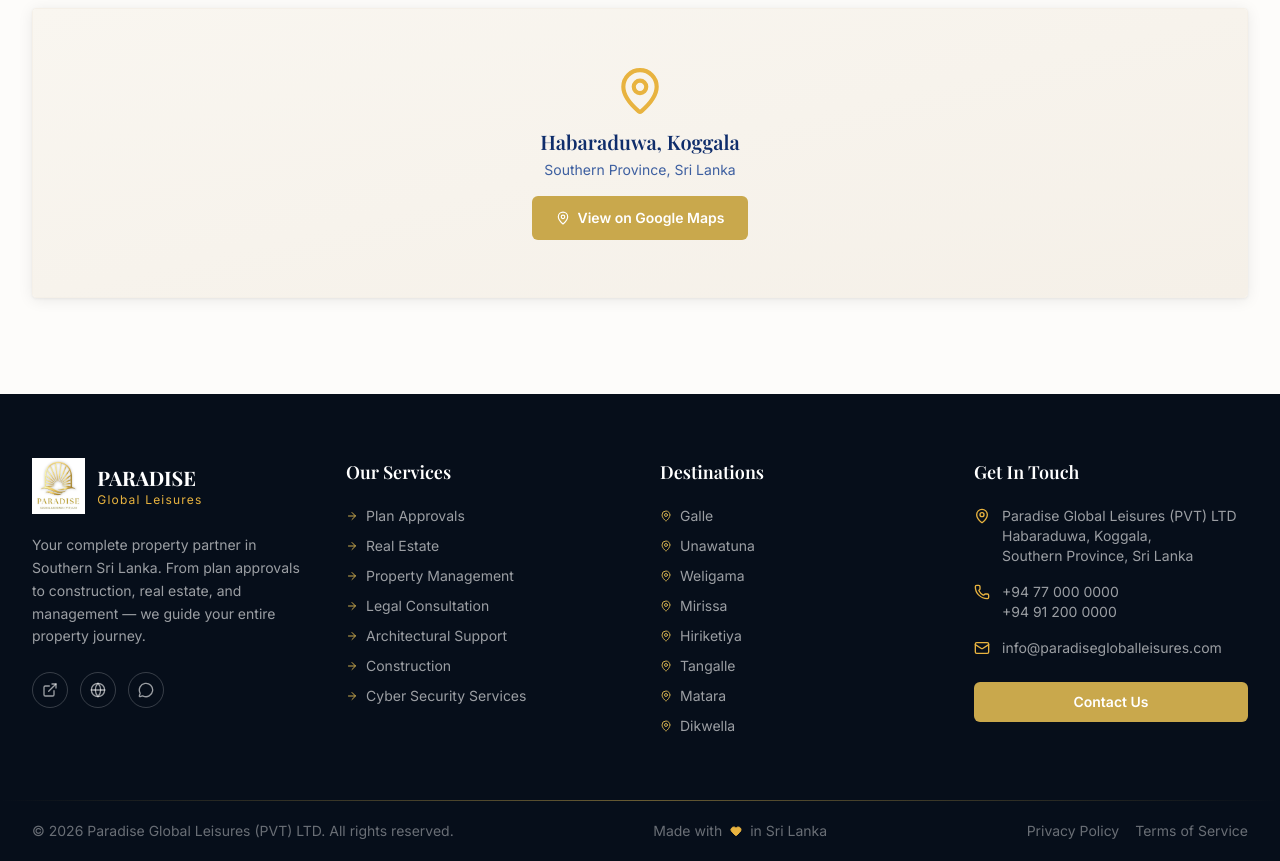
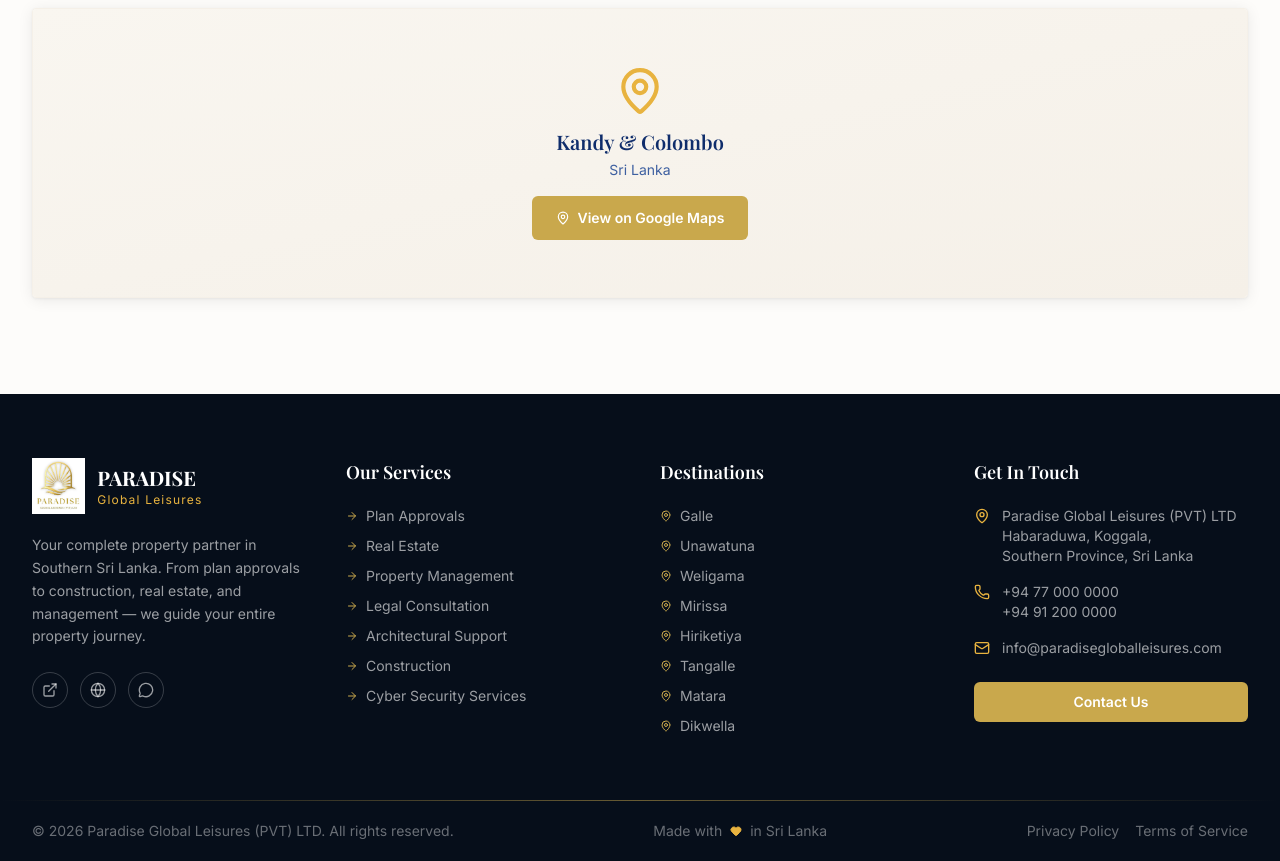
Before and after one commit to TharinduHesh/Paradise-Global-Leisures, a React (Vite) app: page /contact in a window 1280 px wide. Shown: the part 1280-2141 px from the top of the page. Built offline with nearby package versions, Linux system fonts and the light colour scheme; no server answers; a web font is replaced by a local one.

Commit message:
Update all contact page location details

```diff
--- a/src/pages/Contact.tsx
+++ b/src/pages/Contact.tsx
@@ -126,7 +126,7 @@
 
                 {/* WhatsApp */}
                 <a
-                  href="https://wa.me/94770000000"
+                  href="https://wa.me/94751668705"
                   target="_blank"
                   rel="noopener noreferrer"
                   className="flex gap-4 bg-green-50 p-5 rounded-sm shadow-card border border-green-200 hover:border-green-400 transition-colors group"
@@ -283,10 +283,10 @@
               <div className="h-72 bg-gradient-to-br from-beige-100 to-beige-200 flex items-center justify-center">
                 <div className="text-center">
                   <MapPin size={50} className="text-gold-400 mx-auto mb-3" />
-                  <p className="font-serif text-navy-800 text-xl font-semibold">Habaraduwa, Koggala</p>
-                  <p className="text-navy-500 text-sm mt-1">Southern Province, Sri Lanka</p>
+                  <p className="font-serif text-navy-800 text-xl font-semibold">Kandy &amp; Colombo</p>
+                  <p className="text-navy-500 text-sm mt-1">Sri Lanka</p>
                   <a
-                    href="https://maps.google.com/?q=Habaraduwa+Koggala+Sri+Lanka"
+                    href="https://maps.google.com/?q=Kandy+Colombo+Sri+Lanka"
                     target="_blank"
                     rel="noopener noreferrer"
                     className="mt-4 btn-primary inline-flex text-sm"
```
